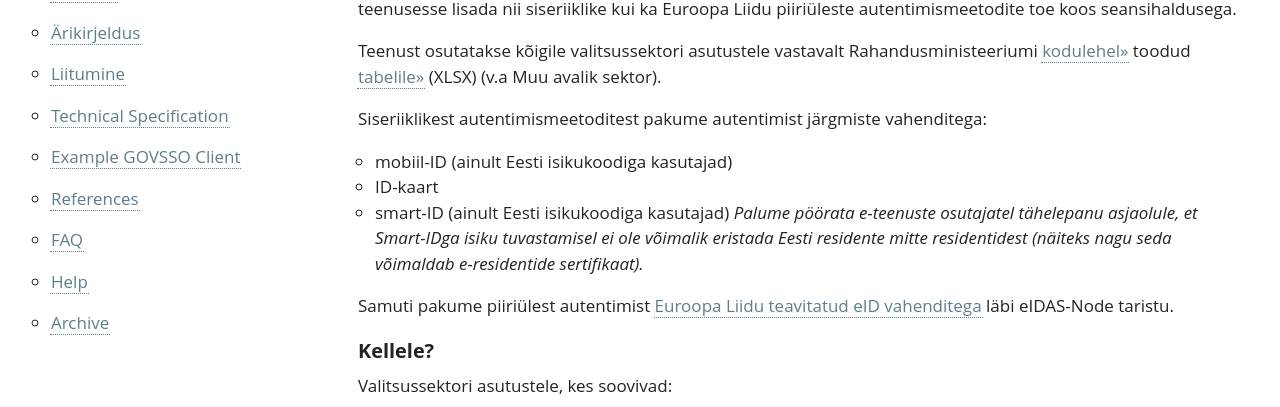
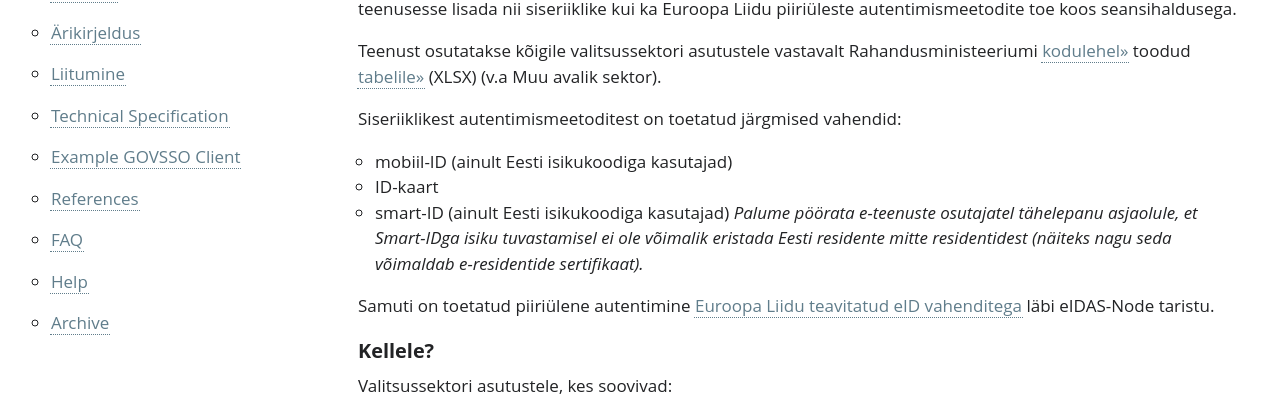
Before and after one commit to e-gov/GOVSSO, a Jekyll site: the page built from BusinessDescription.md, in a window 1280 px wide. Shown: the part 140-547 px from the top of the page. Built offline with Jekyll 4.4.1, drawn with Linux system fonts in a browser that asks for light colours; our own code applies the rules of GitHub Pages for plain Markdown files.

Commit message:
Update BusinessDescription.md

```diff
--- a/BusinessDescription.md
+++ b/BusinessDescription.md
@@ -8,13 +8,13 @@ Riigi SSO teenus (GOVSSO) on Riigi Infosüsteemi Ameti poolt pakutav teenus, mil
 
 Teenust osutatakse kõigile valitsussektori asutustele vastavalt Rahandusministeeriumi [kodulehel»](https://www.rahandusministeerium.ee/et/riigihaldus) toodud [tabelile»](https://www.rahandusministeerium.ee/sites/default/files/riigihaldus/avaliku_sektori_asutused_asutuse_liikide_loikes_2021.xlsx) (XLSX) (v.a Muu avalik sektor).
 
-Siseriiklikest autentimismeetoditest pakume autentimist järgmiste vahenditega:
+Siseriiklikest autentimismeetoditest on toetatud järgmised vahendid:
 
 - mobiil-ID (ainult Eesti isikukoodiga kasutajad)
 - ID-kaart
 - smart-ID (ainult Eesti isikukoodiga kasutajad) *Palume pöörata e-teenuste osutajatel tähelepanu asjaolule, et Smart-IDga isiku tuvastamisel ei ole võimalik eristada Eesti residente mitte residentidest (näiteks nagu seda võimaldab e-residentide sertifikaat).*
 
-Samuti pakume piiriülest autentimist [Euroopa Liidu teavitatud eID vahenditega](https://ec.europa.eu/cefdigital/wiki/display/EIDCOMMUNITY/Overview+of+pre-notified+and+notified+eID+schemes+under+eIDAS) läbi eIDAS-Node taristu.
+Samuti on toetatud piiriülene autentimine [Euroopa Liidu teavitatud eID vahenditega](https://ec.europa.eu/cefdigital/wiki/display/EIDCOMMUNITY/Overview+of+pre-notified+and+notified+eID+schemes+under+eIDAS) läbi eIDAS-Node taristu.
 
 ## Kellele?
 
```
